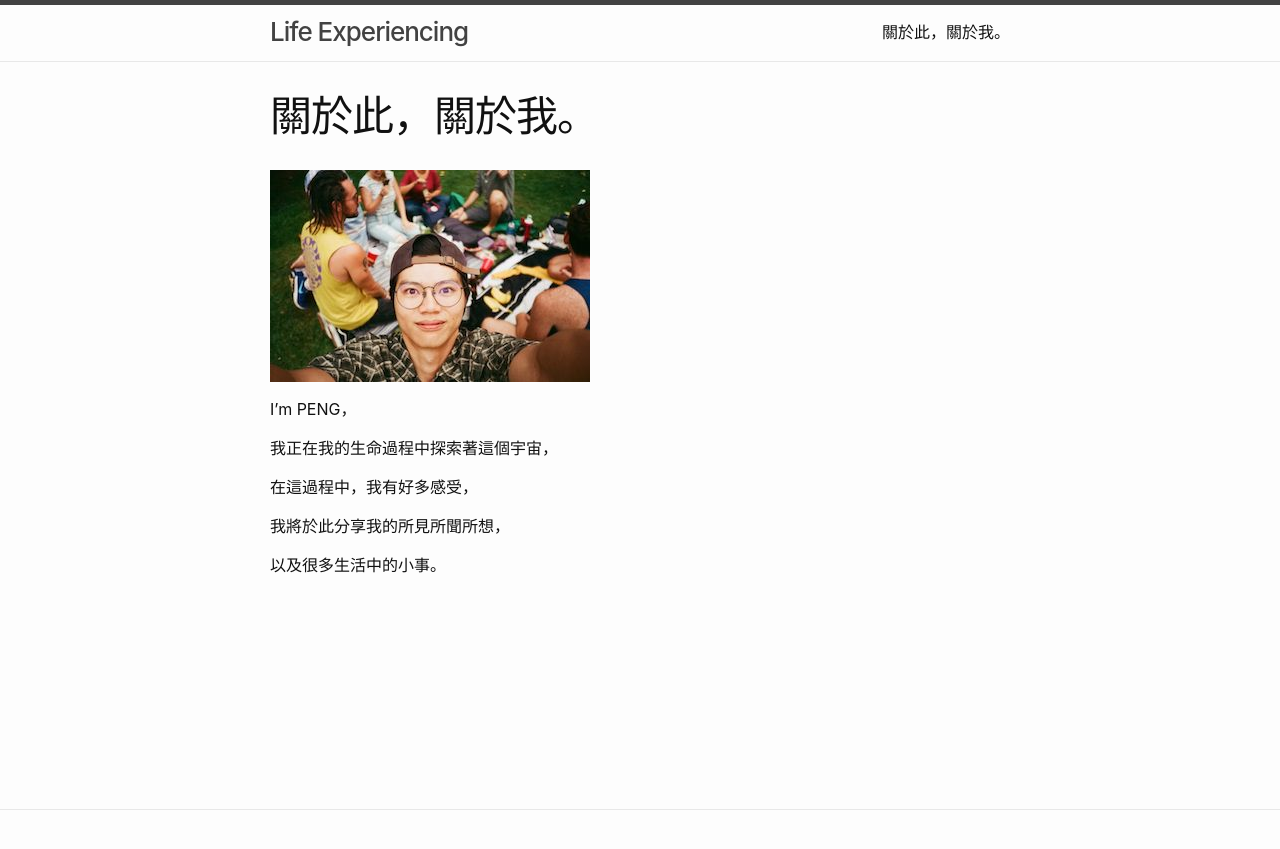
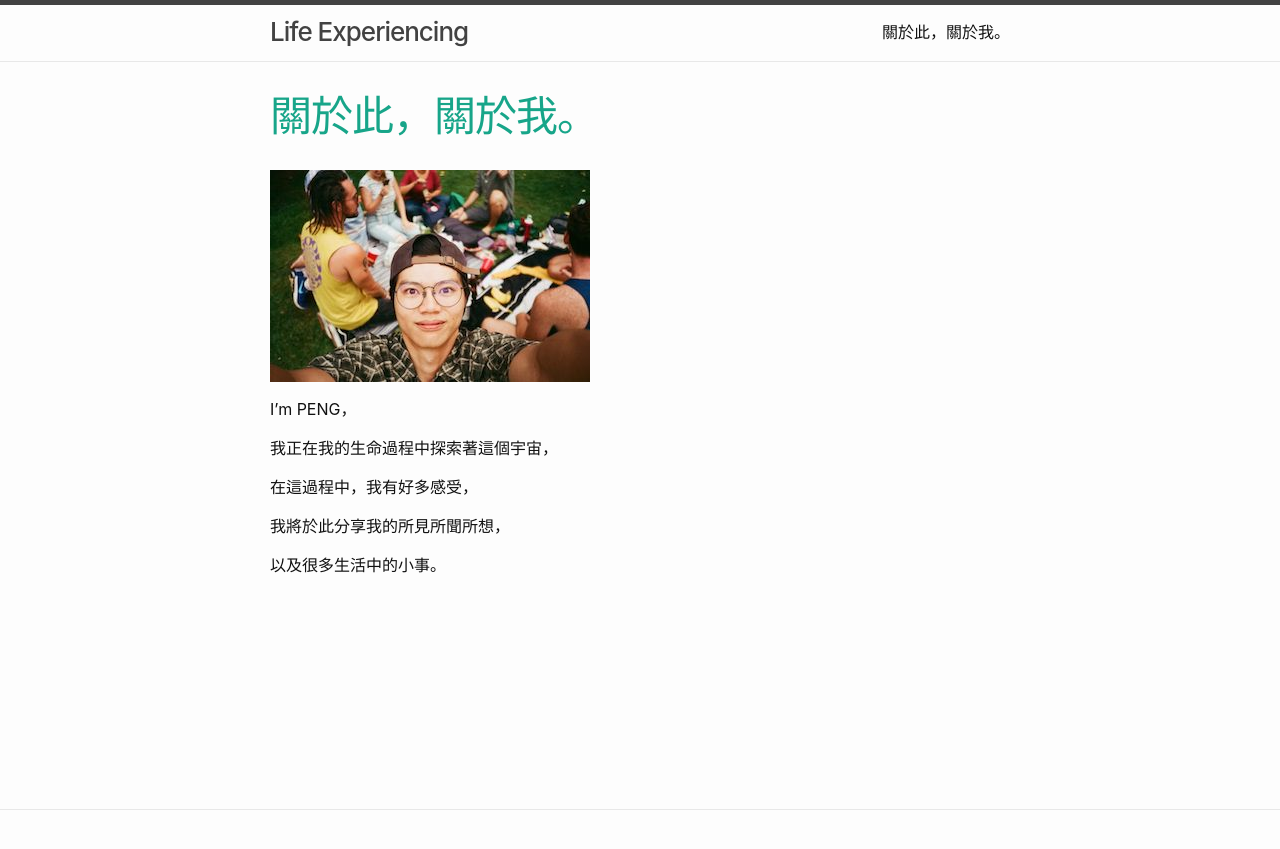
Before and after one commit to collectivetribe/lifeexperiencing, a Jekyll site: the page built from about.md, in a window 1280 px wide. Shown: the top 849 px of the page. Built offline with Jekyll 4.4.1, drawn with Linux system fonts in a browser that asks for light colours.

Commit message:
Update page.html

```diff
--- a/_layouts/page.html
+++ b/_layouts/page.html
@@ -4,7 +4,7 @@ layout: base
 <article class="post">
 
   <header class="post-header">
-    <h1 class="post-title">{{ page.title | escape }}</h1>
+    <h1 class="post-title" style="color:#17A589">{{ page.title | escape }}</h1>
   </header>
 
   <div class="post-content">
```
